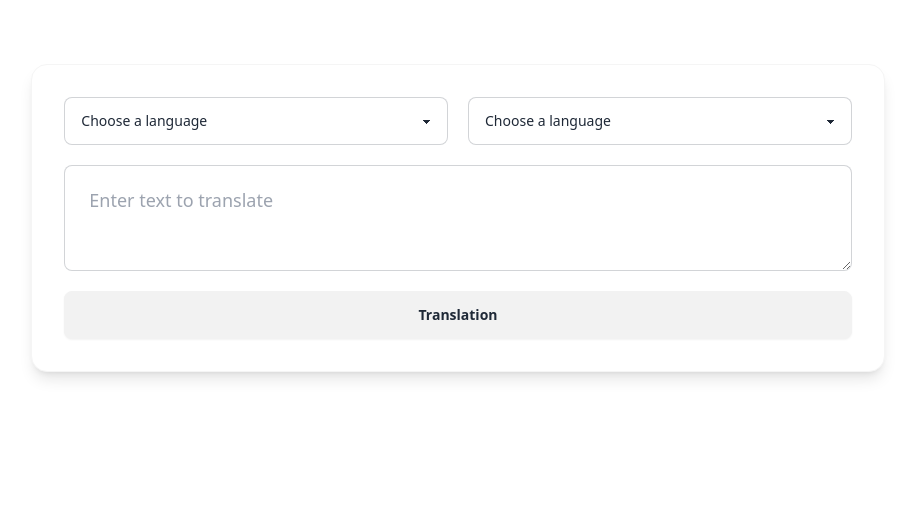
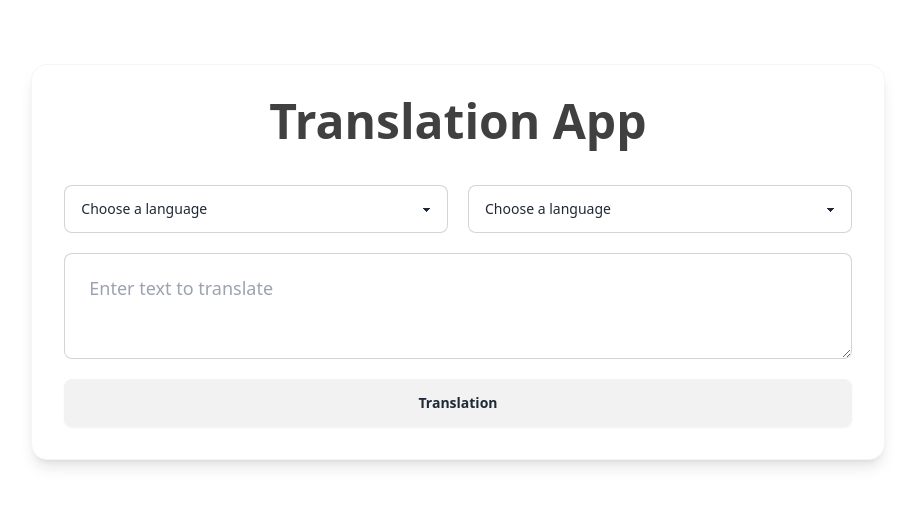
Before and after one commit to abbasejlali/translate-app, a React (Create React App) app: page / in a window 1280 px wide. Shown: the top 506 px of the page, without its empty margins (182-1097 px from the left). Built offline with nearby package versions, Linux system fonts and the light colour scheme.

Commit message:
add header to app

```diff
--- a/src/components/template/HomePage.js
+++ b/src/components/template/HomePage.js
@@ -4,6 +4,9 @@ function HomePage() {
   return (
     <>
       <div className="bg-white rounded-2xl shadow-lg p-8 w-8/12 mx-auto mt-16 border border-neutral-100  border-spacing-2 flex flex-col justify-start items-center  ">
+        <h2 className=" font-bold text-neutral-700 text-5xl mb-10 ">
+          Translation App
+        </h2>
         <div className=" flex flex-row w-full justify-between items-center ">
           <select className="select   select-bordered  w-2/4">
             <option disabled selected>
```
